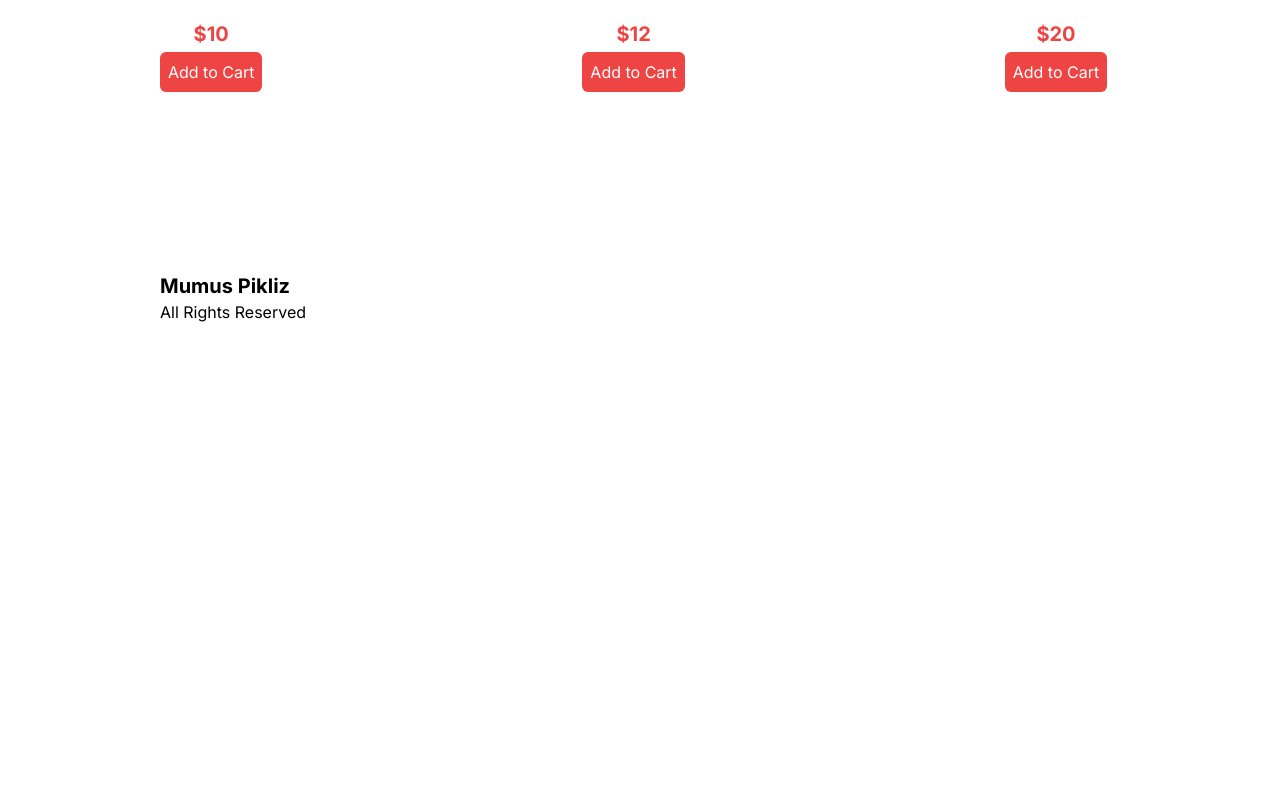
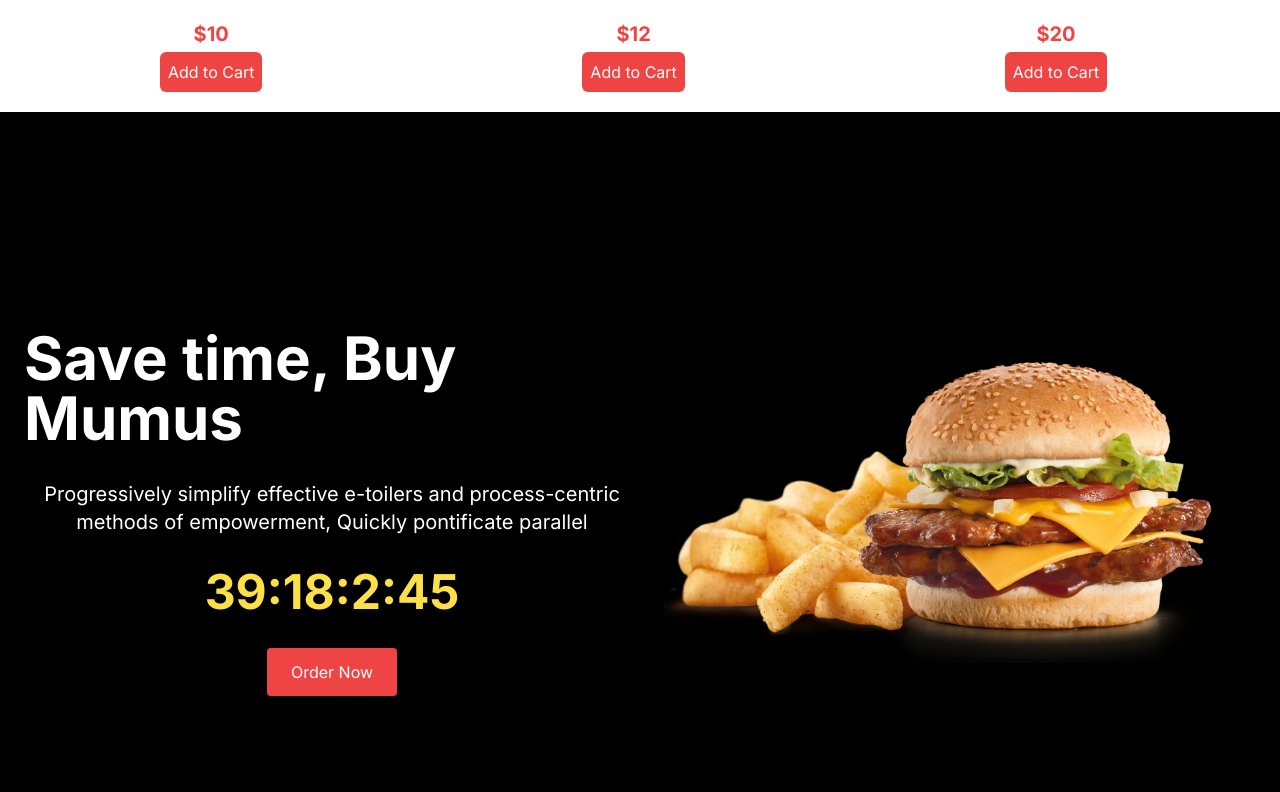
Before and after one commit to gerlinp/mumus2, a Next.js app: page / in a window 1280 px wide. Shown: the part 1168-1960 px from the top of the page. Before the commit the page ends 1600 px from the top, so only its background shows below. Built offline with nearby package versions, Linux system fonts and the light colour scheme.

Commit message:
offer component

```diff
--- a/src/app/page.tsx
+++ b/src/app/page.tsx
@@ -1,14 +1,14 @@
 import Image from 'next/image'
 import Slider from '../components/Slider'
 import Featured from '../components/Featured'
-// import Offer from './Offer'
+import Offer from '../components/Offer'
 
 export default function Home() {
   return (
     <main>
       <Slider />
       <Featured />
-      {/* <Offer /> */}
+      <Offer />
     </main>
   )
 }
--- /dev/null
+++ b/src/components/CountDown.tsx
@@ -0,0 +1,33 @@
+'use client'
+import React, { useState, useEffect } from 'react'
+
+const CountDown = () => {
+  let difference = +new Date(`05/10/2024`) - +new Date()
+  const [delay, setDelay] = useState(difference)
+
+  const d = Math.floor(difference / (1000 * 60 * 60 * 24))
+  const h = Math.floor((difference / (1000 * 60 * 60)) % 24)
+  const m = Math.floor((difference / 1000 / 60) % 60)
+  const s = Math.floor((difference / 1000) % 60)
+
+  useEffect(() => {
+    const timer = setInterval(() => {
+      setDelay(delay - 1)
+    }, 1000)
+
+    if (delay === 0) {
+      clearInterval(timer)
+    }
+
+    return () => {
+      clearInterval(timer)
+    }
+  })
+  return (
+    <span className='font-bold text-5xl text-yellow-300'>
+      {d}:{h}:{m}:{s}
+    </span>
+  )
+}
+
+export default CountDown
--- a/src/components/Offer.tsx
+++ b/src/components/Offer.tsx
@@ -0,0 +1,30 @@
+import React from 'react'
+import Image from 'next/image'
+import CountDown from './CountDown'
+
+const Offer = () => {
+  return (
+    <div className='bg-black h-screen flex flex-col md:flex-row'>
+      {/* TEXT CONTAINER */}
+      <div className='flex-1 flex flex-col justify-center items-center gap-8 p-6'>
+        <h1 className='text-white text-5xl font-bold xl:text-6xl'>
+          Save time, Buy Mumus
+        </h1>
+        <p className='text-white xl:text-xl text-center'>
+          Progressively simplify effective e-toilers and process-centric methods
+          of empowerment, Quickly pontificate parallel
+        </p>
+        <CountDown />
+        <button className='bg-red-500 text-white rounded py-3 px-6'>
+          Order Now
+        </button>
+      </div>
+      {/* IMAGE CONTAINER */}
+      <div className='flex-1 w-full relative'>
+        <Image src='/offerProduct.png' alt='' fill className='object-contain' />
+      </div>
+    </div>
+  )
+}
+
+export default Offer
```
